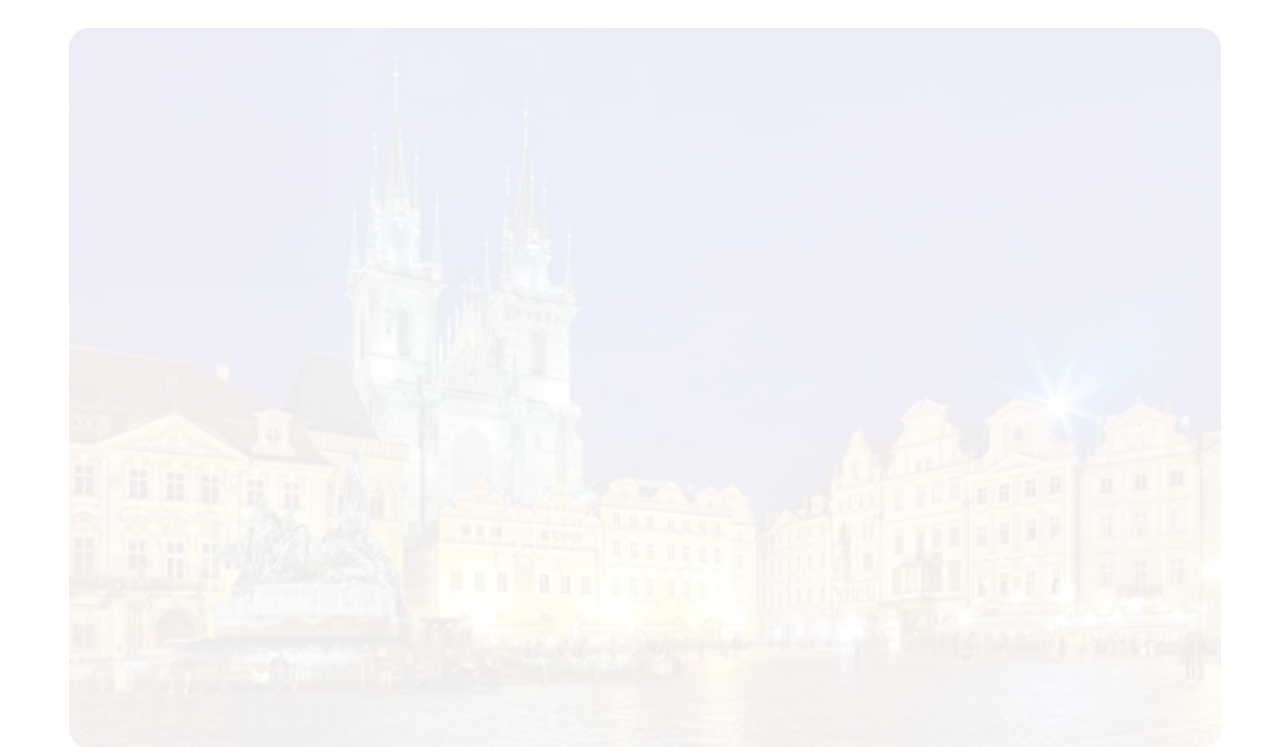
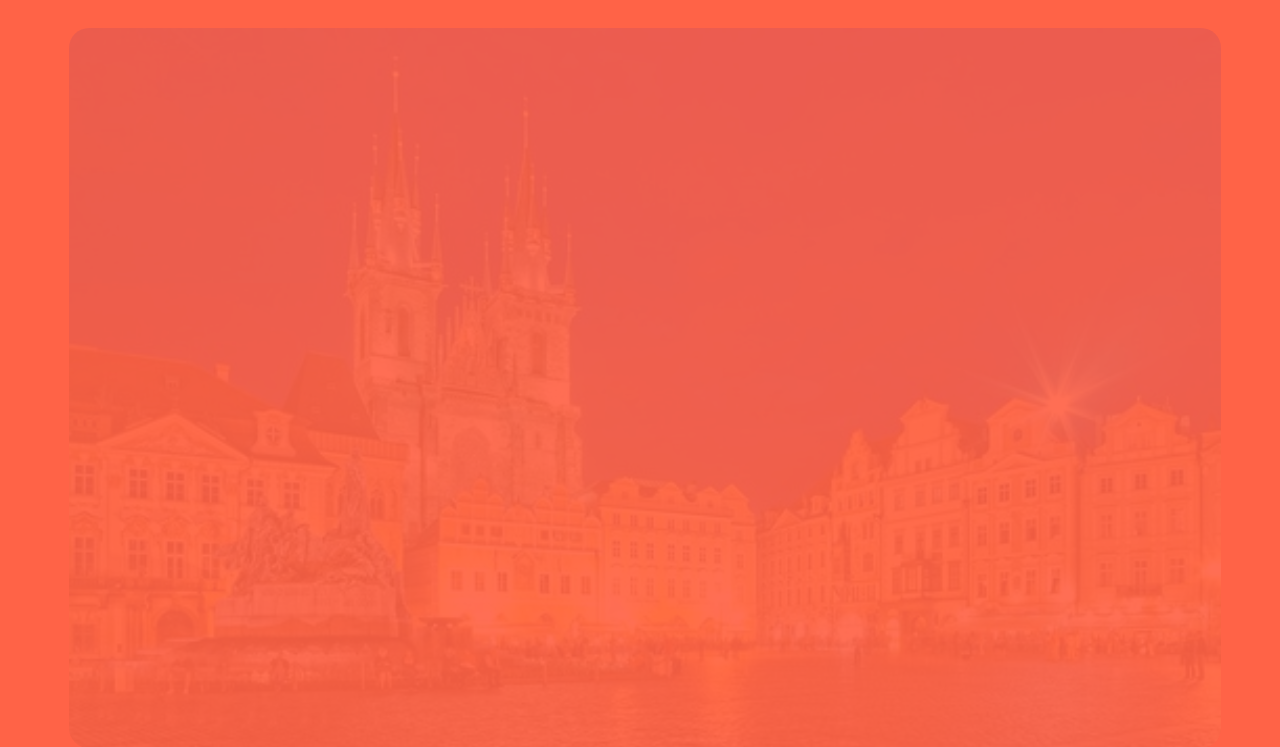
Before and after one commit to broccalisa/praga, a plain HTML site: page index.html in a window 1280 px wide. Shown: the part 53-800 px from the top of the page. Drawn offline with nearby package versions, Linux system fonts and the light colour scheme.

Commit message:
Update index.html

```diff
--- a/index.html
+++ b/index.html
@@ -6,7 +6,7 @@
     <title>Praga</title>
     <meta name="viewport" content="width=device-width">
   </head>
- <body style="background-color:lightred">
+ <body style="background-color:tomato">
 
 <div class="container-fluid">
 	<div class="row">
```
